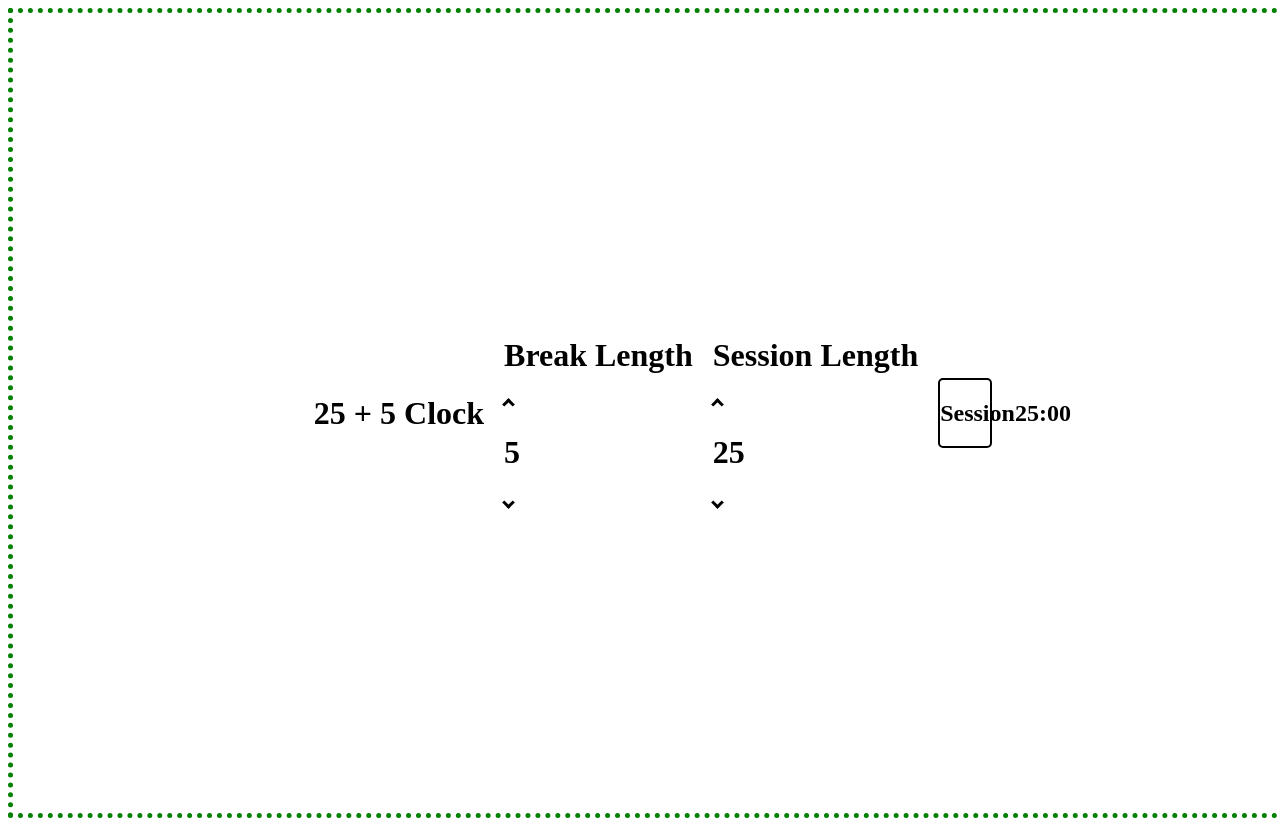
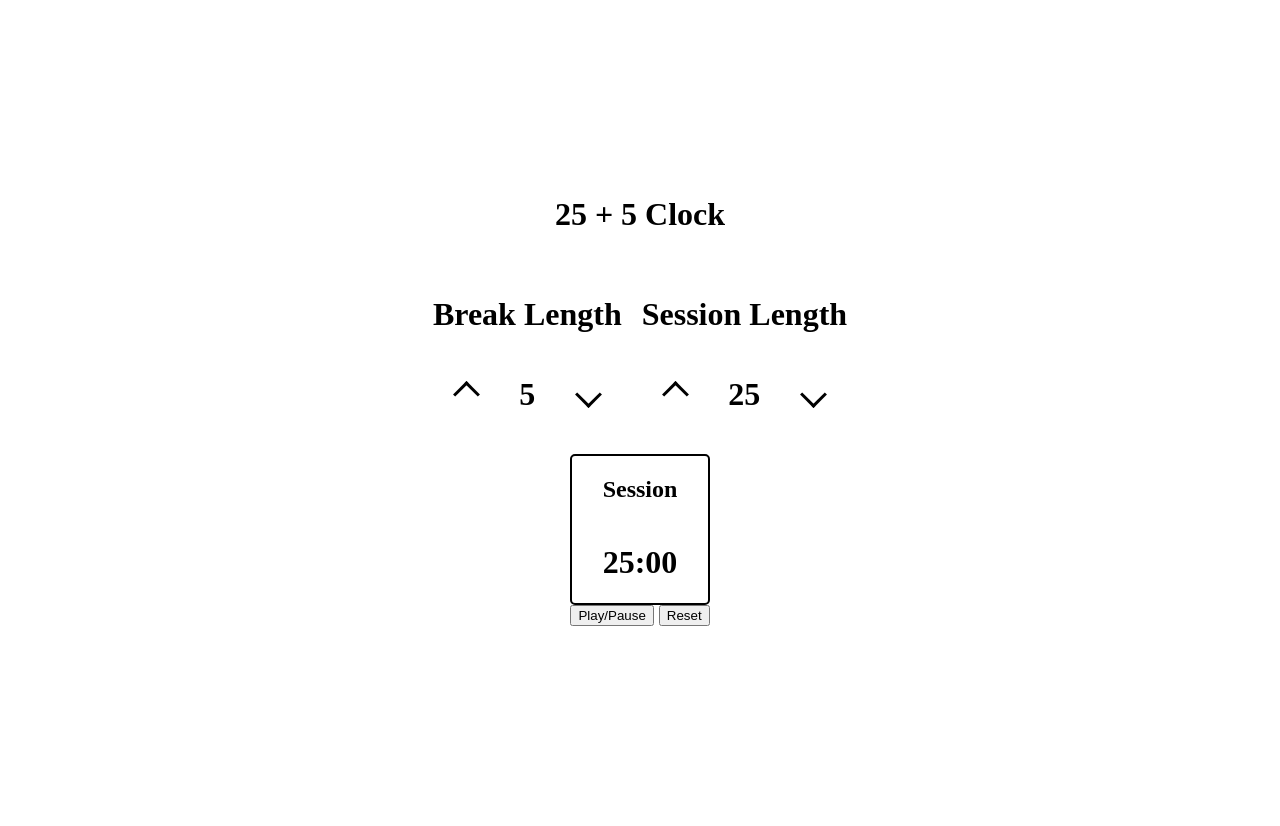
Before and after one commit to terminader7/clock, a React (Create React App) app: page / in a window 1280 px wide. After the commit the page ends 800 px from the top, so only its background shows below. Built offline with nearby package versions, Linux system fonts and the light colour scheme.

Commit message:
added basic styling, gave pause/play button basic functionality.

```diff
--- a/src/App.css
+++ b/src/App.css
@@ -0,0 +1,5 @@
+html,
+body {
+  margin: 0;
+  padding: 0;
+}
--- a/src/components/Clock.js
+++ b/src/components/Clock.js
@@ -10,13 +10,15 @@ const ClockContainer = styled.div`
   justify-content: center;
   width: 100vw;
   height: 100vh;
-  border: 5px;
-  border-style: dotted;
-  border-color: green;
+  gap: 20px;
+  flex-direction: column;
+`;
+
+const ClockTimerDetailsWrapper = styled.div`
+  display: flex;
   gap: 20px;
 `;
 //have title and timer switch once timer hits zero
-//get time in minutes and seconds
 //add pause, reset, play button
 //add count down to time
 
@@ -27,6 +29,7 @@ export const Clock = () => {
   return (
     <ClockContainer>
       <h1>25 + 5 Clock</h1>
+      <ClockTimerDetailsWrapper>
         <ClockTimerDetails
           setTime={setBreakTime}
           time={breakTime}
@@ -37,6 +40,7 @@ export const Clock = () => {
           time={sessionTime}
           title={"Session"}
         />
+      </ClockTimerDetailsWrapper>
       <ClockTimerDisplay breakTime={breakTime} sessionTime={sessionTime} />
     </ClockContainer>
   );
--- a/src/components/ClockTimerDetails.js
+++ b/src/components/ClockTimerDetails.js
@@ -1,5 +1,16 @@
 import React from "react";
 import styled from "styled-components";
+
+const TimerDetailsContainer = styled.div`
+  display: flex;
+  flex-direction: column;
+`;
+
+const ContentContainer = styled.div`
+  display: flex;
+  justify-content: space-around;
+  align-items: center;
+`;
 
 const Title = styled.h1``;
 
@@ -12,6 +23,8 @@ const UpArrow = styled.div`
   padding: 3px;
   transform: rotate(-135deg);
   -webkit-transform: rotate(-135deg);
+  width: 10px;
+  height: 10px;
 `;
 
 const DownArrow = styled.div`
@@ -21,6 +34,13 @@ const DownArrow = styled.div`
   padding: 3px;
   transform: rotate(45deg);
   -webkit-transform: rotate(45deg);
+  width: 10px;
+  height: 10px;
+`;
+
+const ArrowContainer = styled.div`
+  display: flex;
+  padding: 5px;
 `;
 
 export const ClockTimerDetails = ({ setTime, time, title }) => {
@@ -33,11 +53,21 @@ export const ClockTimerDetails = ({ setTime, time, title }) => {
   };
 
   return (
-    <div>
+    <TimerDetailsContainer>
       <Title>{title} Length</Title>
-      {time !== 3600 && <UpArrow onClick={incrementTime}></UpArrow>}
-      <Length>{time / 60}</Length>
-      {time !== 60 && <DownArrow onClick={decrementTime}></DownArrow>}
-    </div>
+      <ContentContainer>
+        {time !== 3600 && (
+          <ArrowContainer onClick={incrementTime}>
+            <UpArrow></UpArrow>
+          </ArrowContainer>
+        )}
+        <Length>{time / 60}</Length>
+        {time !== 60 && (
+          <ArrowContainer onClick={decrementTime}>
+            <DownArrow></DownArrow>
+          </ArrowContainer>
+        )}
+      </ContentContainer>
+    </TimerDetailsContainer>
   );
 };
--- a/src/components/ClockTimerDisplay.js
+++ b/src/components/ClockTimerDisplay.js
@@ -7,40 +7,52 @@ const DisplayBox = styled.div`
   border-color: black;
   border-style: solid;
   display: flex;
-  width: 50px;
   border-radius: 5px;
+  flex-direction: column;
+  align-items: center;
+`;
+const ButtonContainer = styled.div`
+  display: flex;
+  flex-direction: row;
+  gap: 5px;
 `;
 
-const PlayButton = styled.div`
-  width: 74px;
-  height: 74px;
-  border-style: solid;
-  border-width: 37px;
-  border-color: #202020;
-`;
+const PausePlayButton = styled.button``;
 
-const PauseButton = styled.div``;
+const ResetButton = styled.button``;
 
-const ResetButton = styled.div``;
-
-const Timer = styled.h2``;
+const Timer = styled.h1``;
 
 const TimerLabel = styled.h2``;
 
 export const ClockTimerDisplay = ({ breakTime, sessionTime }) => {
-  const [currTimer, setCurrTimer] = useState("Session");
+  const [currTimerLabel, setCurrTimerLabel] = useState("Session");
+  const [currTime, setCurrTime] = useState(sessionTime);
+  const [isPlaying, setIsPlaying] = useState(false);
 
   const formatTime = (seconds) => {
     return `${seconds / 60}:${(seconds % 60).toString().padStart(2, "0")}`;
   };
   return (
+    <div>
       <DisplayBox>
-      <TimerLabel>{currTimer}</TimerLabel>
+        <TimerLabel>{currTimerLabel}</TimerLabel>
         <Timer>
-        {currTimer === "Session"
+          {currTimerLabel === "Session"
             ? formatTime(sessionTime)
             : formatTime(breakTime)}
         </Timer>
       </DisplayBox>
+      <ButtonContainer>
+        <PausePlayButton
+          onClick={() => {
+            setIsPlaying(!isPlaying); //same as if isPlaying === false then return true vice versa
+          }}
+        >
+          Play/Pause
+        </PausePlayButton>
+        <ResetButton>Reset</ResetButton>
+      </ButtonContainer>
+    </div>
   );
 };
```
Lines whose indentation alone changed are shown as unchanged.
